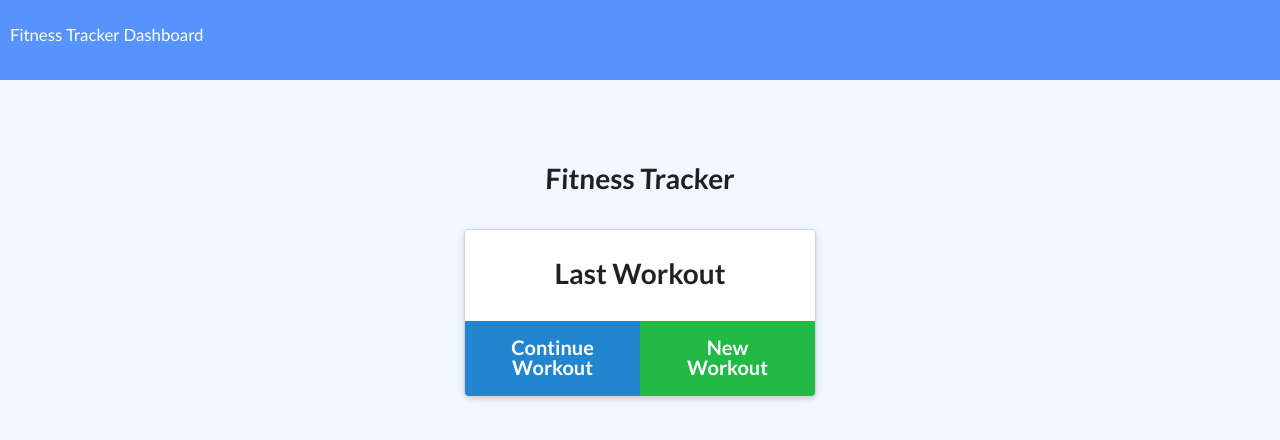
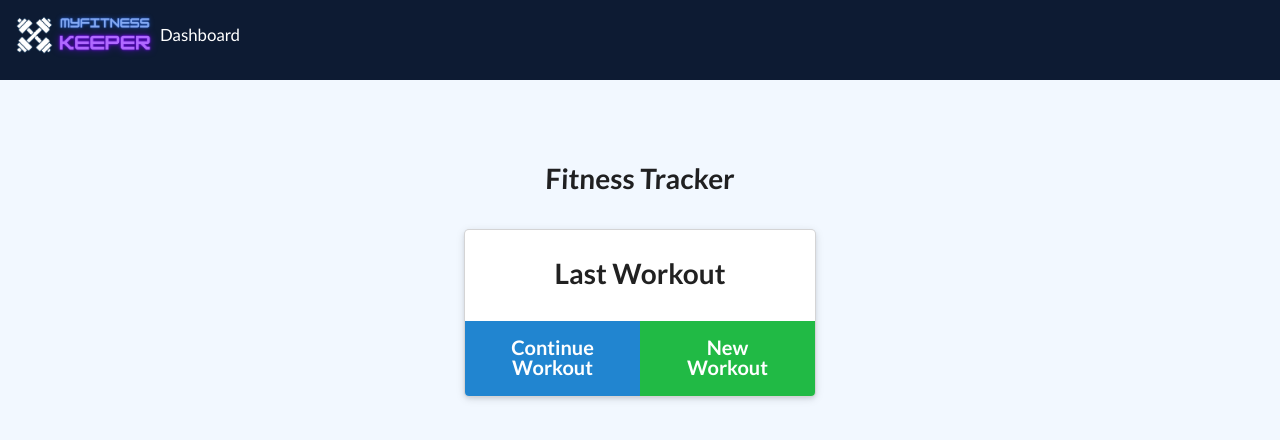
Before and after one commit to MushtaqSafie/Workout-Tracker, a website: page public/index.html in a window 1280 px wide. Drawn offline with nearby package versions, Linux system fonts and the light colour scheme; no server answers.

Commit message:
application icon

```diff
--- a/public/index.html
+++ b/public/index.html
@@ -12,7 +12,7 @@
 
 <body>
   <nav>
-    <a href="/">Fitness Tracker</a>
+    <a href="/"><img src="/img/icon.png" class="icon" alt="fitness tracker icon"></a>
     <a href="/stats">Dashboard</a>
   </nav>
   <div class="wrapper workout">
--- a/public/style.css
+++ b/public/style.css
@@ -17,7 +17,7 @@ body {
 }
 
 nav {
-  background-color: #5793fd;
+  background-color: #0d1b33;
   color: #ffffff;
   height: 80px;
   padding: 10px;
@@ -301,6 +301,11 @@ button {
   }
 }
 
+.icon {
+  width: 150px;
+  float: left;
+}
+
 /*
 
 .ui.card, .ui.cards > .card {
```
Also changed, not shown: public/img/icon.png (added).
